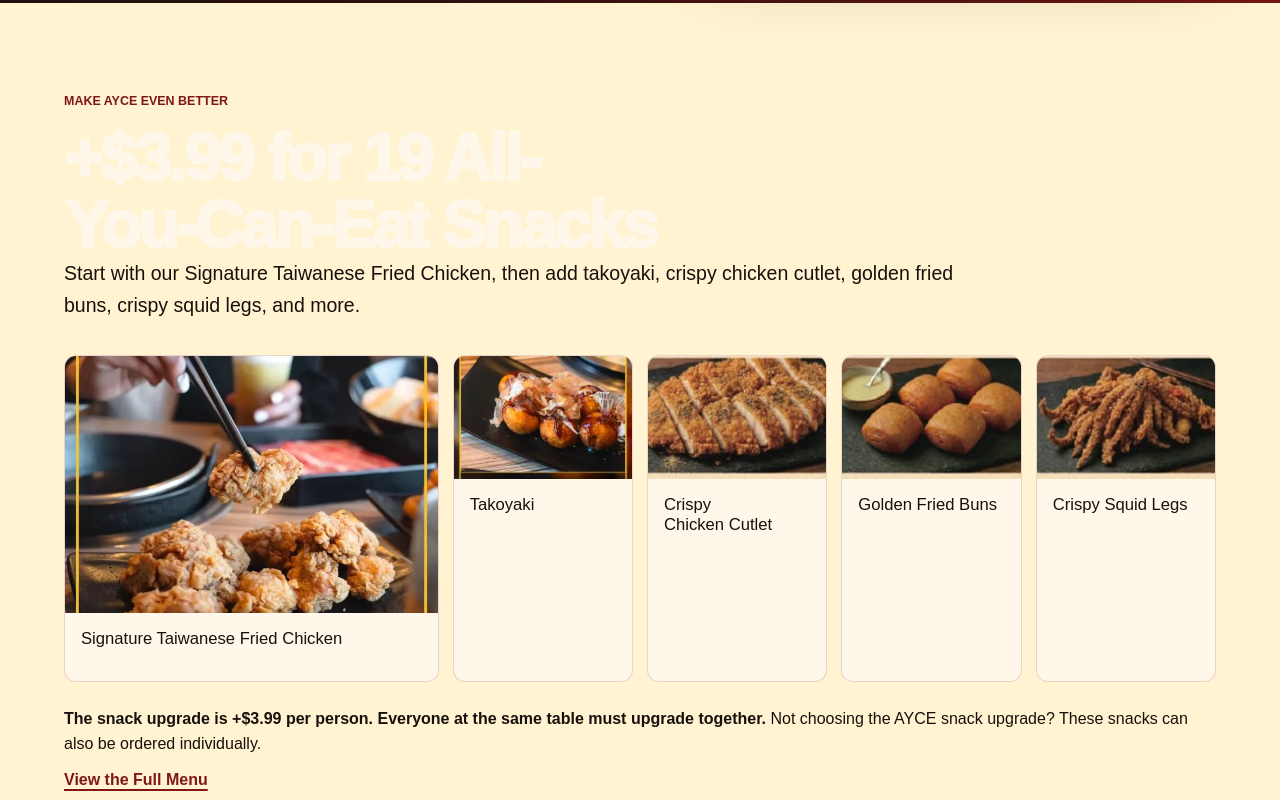
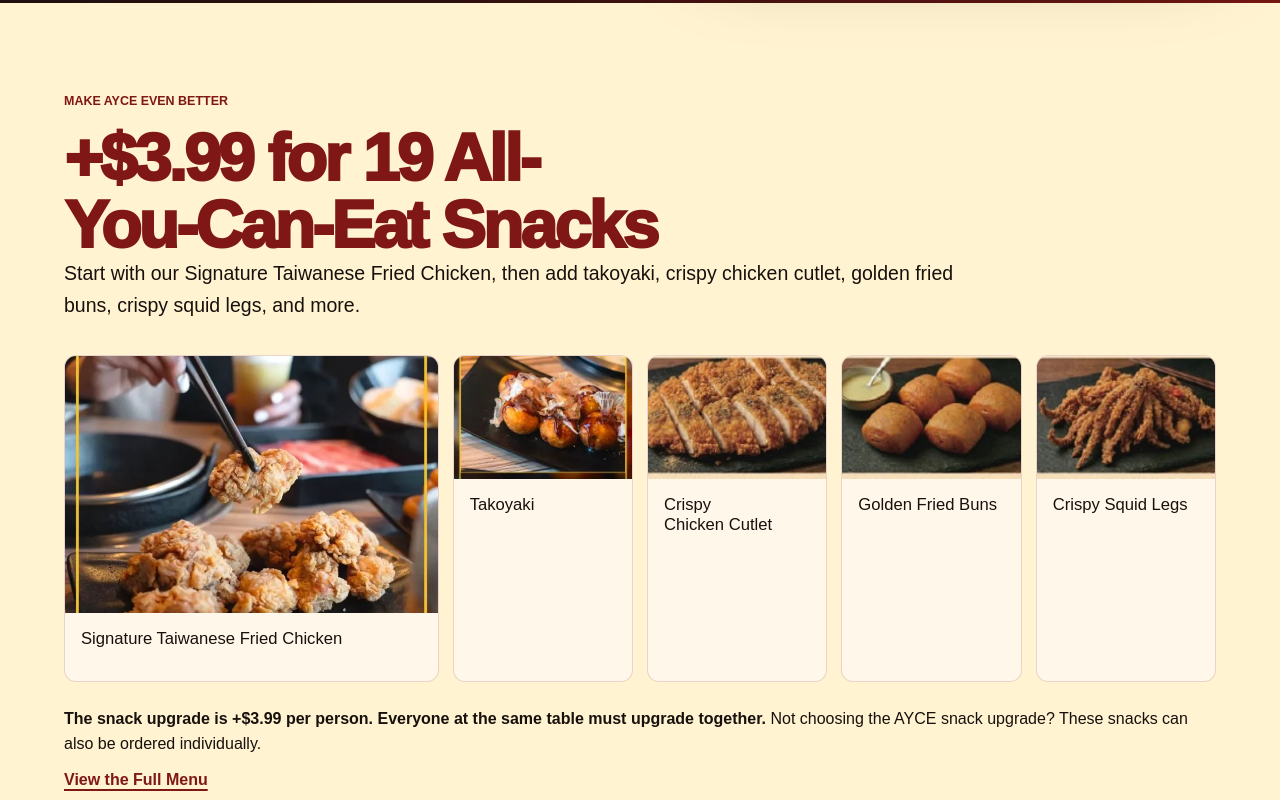
Before and after one commit to RickyLei7/HotPot, a Next.js app: page / in a window 1280 px wide. Shown: the part 880-1680 px from the top of the page. Built offline with nearby package versions, Linux system fonts and the light colour scheme.

Commit message:
Improve homepage heading contrast

```diff
--- a/app/globals.css
+++ b/app/globals.css
@@ -2358,6 +2358,11 @@ h3 {
   line-height: 1;
 }
 
+.ayce-snack-feature h2,
+.light-meals-section h2 {
+  color: var(--red);
+}
+
 .ayce-snack-feature .section-heading > p:last-child,
 .light-meals-section .section-heading > p:last-child {
   font-size: clamp(1rem, 1.7vw, 1.22rem);
--- a/public/site.css
+++ b/public/site.css
@@ -824,6 +824,11 @@ h3 { font-size: 1.08rem; margin-bottom: 10px; }
   line-height: 1;
 }
 
+.ayce-snack-feature h2,
+.light-meals-section h2 {
+  color: var(--red);
+}
+
 .ayce-snack-feature .section-heading > p:last-child,
 .light-meals-section .section-heading > p:last-child {
   font-size: clamp(1rem, 1.7vw, 1.22rem);
--- a/scripts/build-zh-hant-pages.mjs
+++ b/scripts/build-zh-hant-pages.mjs
@@ -167,7 +167,7 @@ function renderHomePage(data) {
     <link rel="icon" href="/favicon-32.png" type="image/png" sizes="32x32" />
     <link rel="apple-touch-icon" href="/apple-touch-icon.png" />
     <link rel="preload" as="image" href="/assets/ayce-hotpot.webp" />
-    <link rel="stylesheet" href="/site.css?v=20260813-menu-home" />
+    <link rel="stylesheet" href="/site.css?v=20260813-contrast" />
     <script defer src="/language-routes.js?v=20260813-bilingual"></script>
     <script defer src="/site-events.js?v=20260813-bilingual"></script>
     <script type="application/ld+json">${jsonLd(data)}</script>
```
Also changed, not shown: public/index.html (+1 -1 lines), public/zh-hant/index.html (+1 -1 lines).
